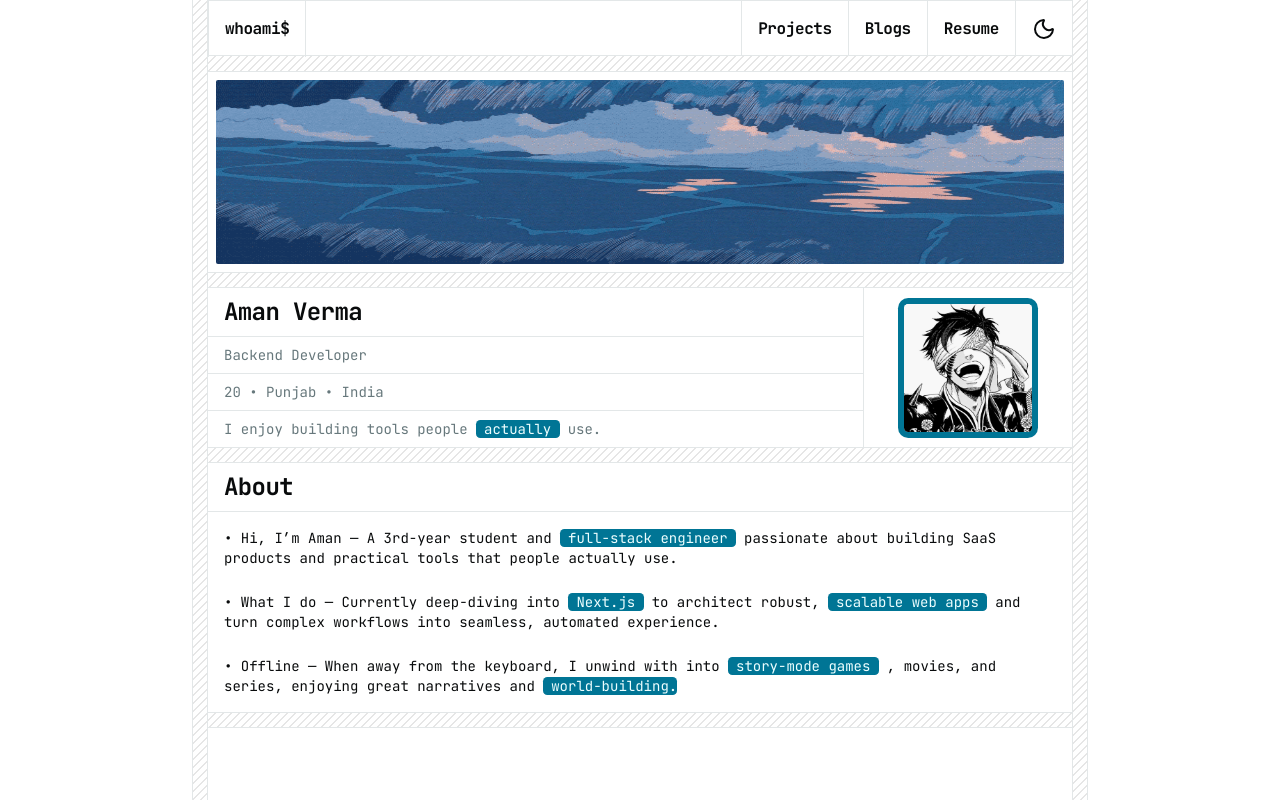
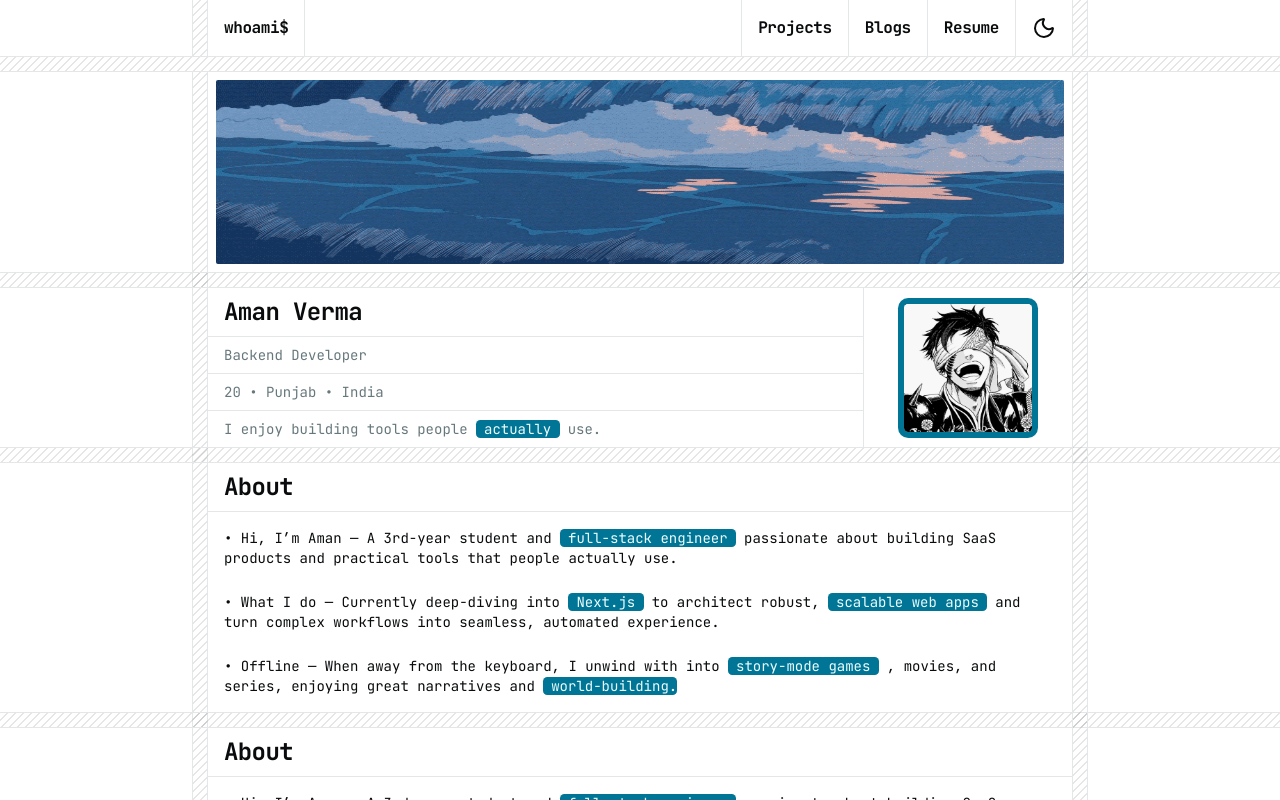
Before and after one commit to amannv/portfolio-v1, a Next.js app: page / in a window 1280 px wide. Shown: the top 800 px of the page. Built offline with nearby package versions, Linux system fonts and the light colour scheme.

Commit message:
added navbar to top make it sticky

```diff
--- a/app/layout.tsx
+++ b/app/layout.tsx
@@ -3,8 +3,12 @@ import { JetBrains_Mono } from "next/font/google";
 import "./globals.css";
 import { cn } from "@/lib/utils";
 import { ThemeProvider } from "@/components/ThemeProvider";
+import Navbar from "./pages/Navbar";
 
-const jetbrainsMono = JetBrains_Mono({subsets:['latin'],variable:'--font-mono'});
+const jetbrainsMono = JetBrains_Mono({
+  subsets: ["latin"],
+  variable: "--font-mono",
+});
 
 export const metadata: Metadata = {
   title: "Create Next App",
@@ -27,13 +31,14 @@ export default function RootLayout({
       )}
       suppressHydrationWarning
     >
-      <body className="flex min-h-full flex-col">
+      <body className="flex min-h-full flex-col items-center overflow-x-clip">
         <ThemeProvider
           attribute="class"
           defaultTheme="system"
           enableSystem
           disableTransitionOnChange
         >
+          <Navbar />
           {children}
         </ThemeProvider>
       </body>
--- a/app/page.tsx
+++ b/app/page.tsx
@@ -1,5 +1,4 @@
 import Container from "@/components/Container";
-import Navbar from "./pages/Navbar";
 import Header from "./pages/Header";
 import Hero from "./pages/Hero";
 import About from "./pages/About";
@@ -7,12 +6,14 @@ import About from "./pages/About";
 export default function Home() {
   return (
     <>
-    <Container>
-      <Navbar />
-      <Header />
-      <Hero />
-      <About />
-    </Container>
+      <Container>
+        <Header />
+        <Hero />
+        <About />
+        <About />
+        <About />
+        <About />
+      </Container>
     </>
   );
 }
--- a/app/pages/Navbar.tsx
+++ b/app/pages/Navbar.tsx
@@ -1,21 +1,21 @@
 import ScaleX from "@/components/ScaleX";
+import ScaleY from "@/components/ScaleY";
 import { AnimatedThemeToggler } from "@/components/ui/animated-theme-toggler";
 import { cn } from "@/lib/utils";
 
 export default function Navbar({ className }: { className?: string }) {
   return (
-    <>
-      <div
-        className={cn(
-          "bg-background flex h-14 w-full max-w-4xl justify-between border-y backdrop-blur-2xl",
-          className,
-        )}
-      >
+    <div className="bg-background sticky top-0 z-50 w-full max-w-4xl">
+      <div className="grid w-full grid-cols-[16px_minmax(0,1fr)_16px]">
+        <ScaleY className="h-14 min-h-0" />
+        <div className={cn("flex h-14 w-full justify-between", className)}>
           <div>
-          <h1 className="border-x p-4 font-bold tracking-tight">whoami$</h1>
+            <h1 className="border-r p-4 font-bold tracking-tight">whoami$</h1>
           </div>
           <div className="flex justify-center">
-          <div className="border-x p-4 font-bold tracking-tight">Projects</div>
+            <div className="border-x p-4 font-bold tracking-tight">
+              Projects
+            </div>
             <div className="border-r p-4 font-bold tracking-tight">Blogs</div>
             <div className="border-r p-4 font-bold tracking-tight">Resume</div>
             <div className="p-4 font-bold tracking-tight">
@@ -23,7 +23,9 @@ export default function Navbar({ className }: { className?: string }) {
             </div>
           </div>
         </div>
-      <ScaleX className="border-t-0" />
-    </>
+        <ScaleY className="h-14 min-h-0" />
+      </div>
+      <ScaleX />
+    </div>
   );
 }
--- a/components/Heading.tsx
+++ b/components/Heading.tsx
@@ -10,7 +10,7 @@ export default function Heading({
   return (
     <>
       <div className={cn("border-b", className)}>
-        <h1 className="text-2xl font-bold tracking-tight p-2 px-4">{title}</h1>
+        <h1 className="p-2 px-4 text-2xl font-bold tracking-tight">{title}</h1>
       </div>
     </>
   );
--- a/components/ScaleX.tsx
+++ b/components/ScaleX.tsx
@@ -1,11 +1,14 @@
 import Scales from "./ui/scales";
 import { cn } from "@/lib/utils";
 
-export default function ScaleX({ className }: {
-    className?: string;
-}) {
+export default function ScaleX({ className }: { className?: string }) {
   return (
-    <div className={cn("relative h-4 max-w-screen border-y", className)}>
+    <div
+      className={cn(
+        "relative left-1/2 h-4 w-screen -translate-x-1/2 border-y",
+        className,
+      )}
+    >
       <Scales size={8} orientation="diagonal" />
     </div>
   );
--- a/components/ScaleY.tsx
+++ b/components/ScaleY.tsx
@@ -1,9 +1,7 @@
 import Scales from "./ui/scales";
 import { cn } from "@/lib/utils";
 
-export default function ScaleY({ className }: {
-    className?: string;
-}) {
+export default function ScaleY({ className }: { className?: string }) {
   return (
     <div className={cn("relative min-h-screen w-4 border-x", className)}>
       <Scales size={8} orientation="diagonal" />
```
Also changed, not shown: components/ThemeProvider.tsx (+4 -4 lines). Lines whose indentation alone changed are shown as unchanged.
